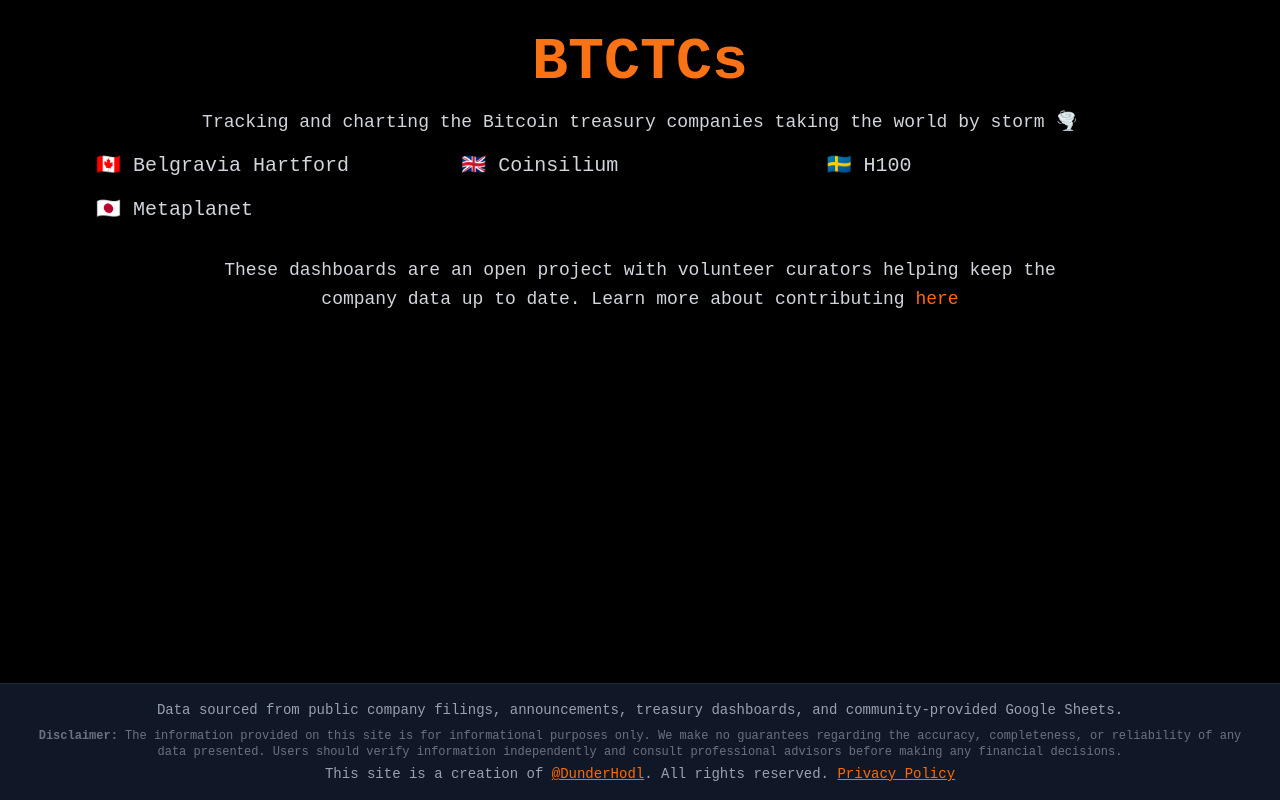
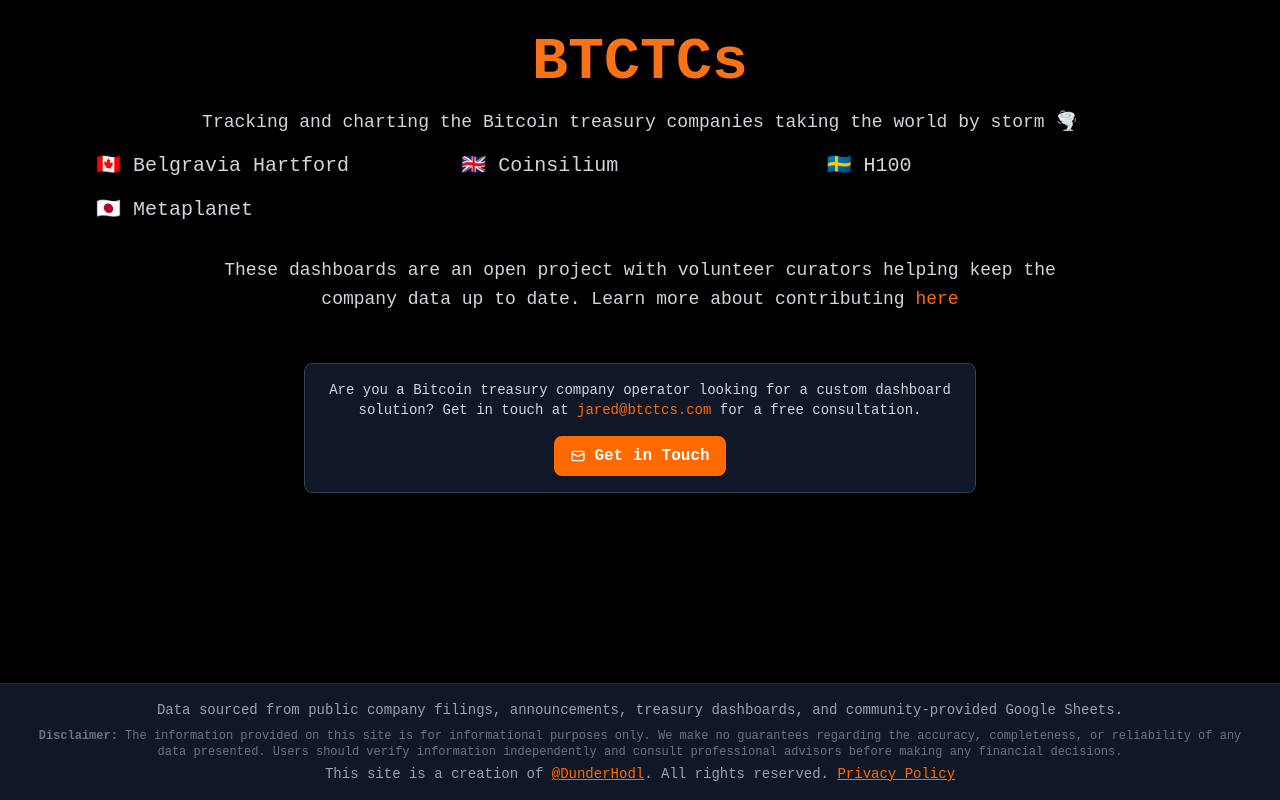
Before and after one commit to DundieWinner/btctcs, a Next.js app in the folder website/: page / in a window 1280 px wide. Built offline with nearby package versions, Linux system fonts and the light colour scheme; no server answers.

Commit message:
add note to home page

```diff
--- a/website/src/app/page.tsx
+++ b/website/src/app/page.tsx
@@ -115,6 +115,40 @@
             </a>
           </p>
         </div>
+
+        {/* Lead Generation Section */}
+        <div className="bg-gray-900 border border-gray-700 rounded-lg p-4 mb-8 text-center max-w-2xl mx-auto">
+          <p className="text-gray-300 text-sm mb-4">
+            Are you a Bitcoin treasury company operator looking for a custom
+            dashboard solution? Get in touch at{" "}
+            <a
+              href="mailto:jared@btctcs.com"
+              className="text-orange-500 hover:text-orange-400 transition-colors duration-200"
+            >
+              jared@btctcs.com
+            </a>{" "}
+            for a free consultation.
+          </p>
+          <a
+            href="mailto:jared@btctcs.com"
+            className="bg-orange-500 hover:bg-orange-600 text-white font-semibold px-4 py-2 rounded-lg transition-colors duration-200 inline-flex items-center gap-2"
+          >
+            <svg
+              className="w-4 h-4"
+              fill="none"
+              stroke="currentColor"
+              viewBox="0 0 24 24"
+            >
+              <path
+                strokeLinecap="round"
+                strokeLinejoin="round"
+                strokeWidth={2}
+                d="M3 8l7.89 4.26a2 2 0 002.22 0L21 8M5 19h14a2 2 0 002-2V7a2 2 0 00-2-2H5a2 2 0 00-2 2v10a2 2 0 002 2z"
+              />
+            </svg>
+            Get in Touch
+          </a>
+        </div>
       </div>
       <Footer />
     </div>
```
